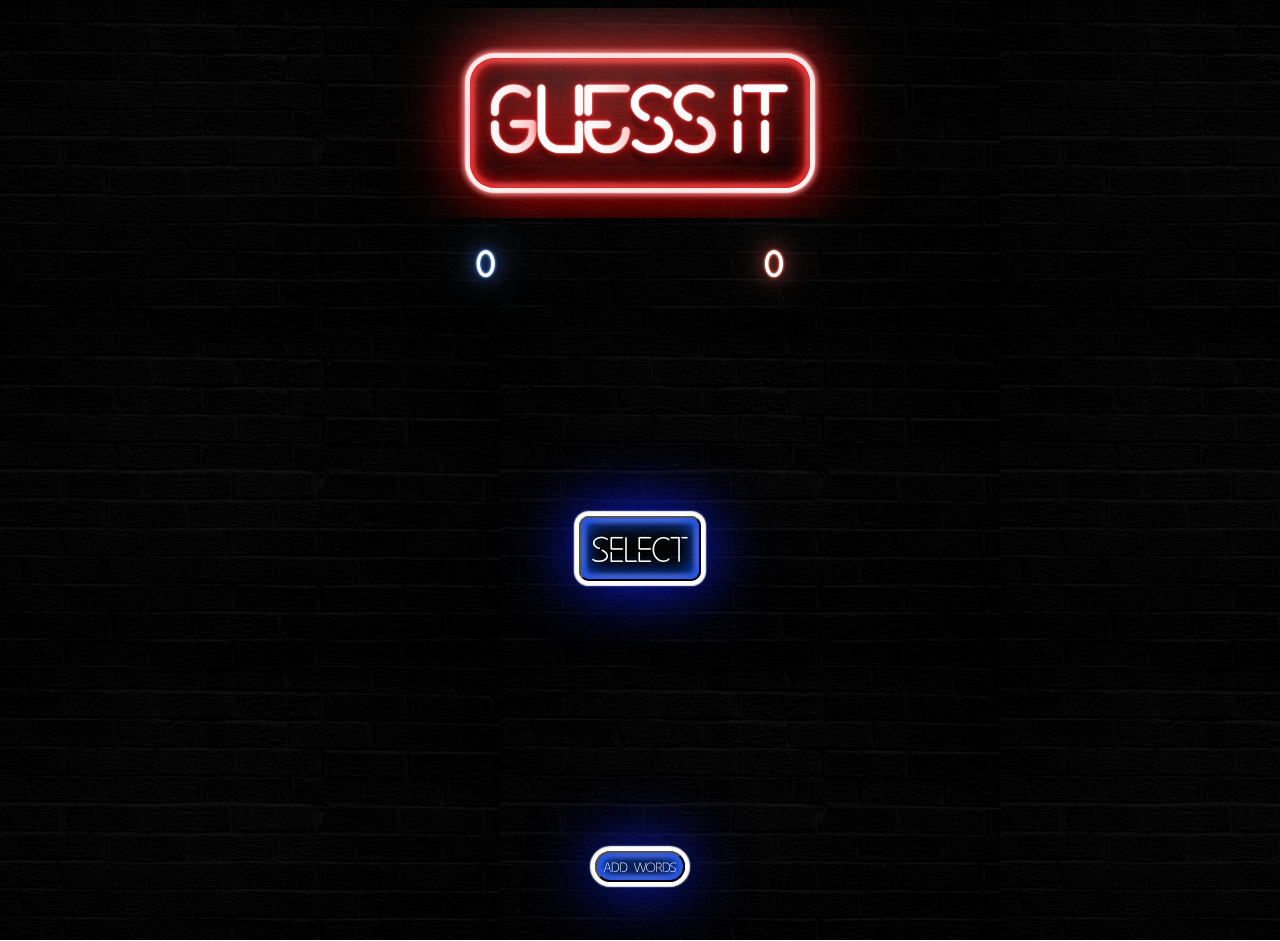
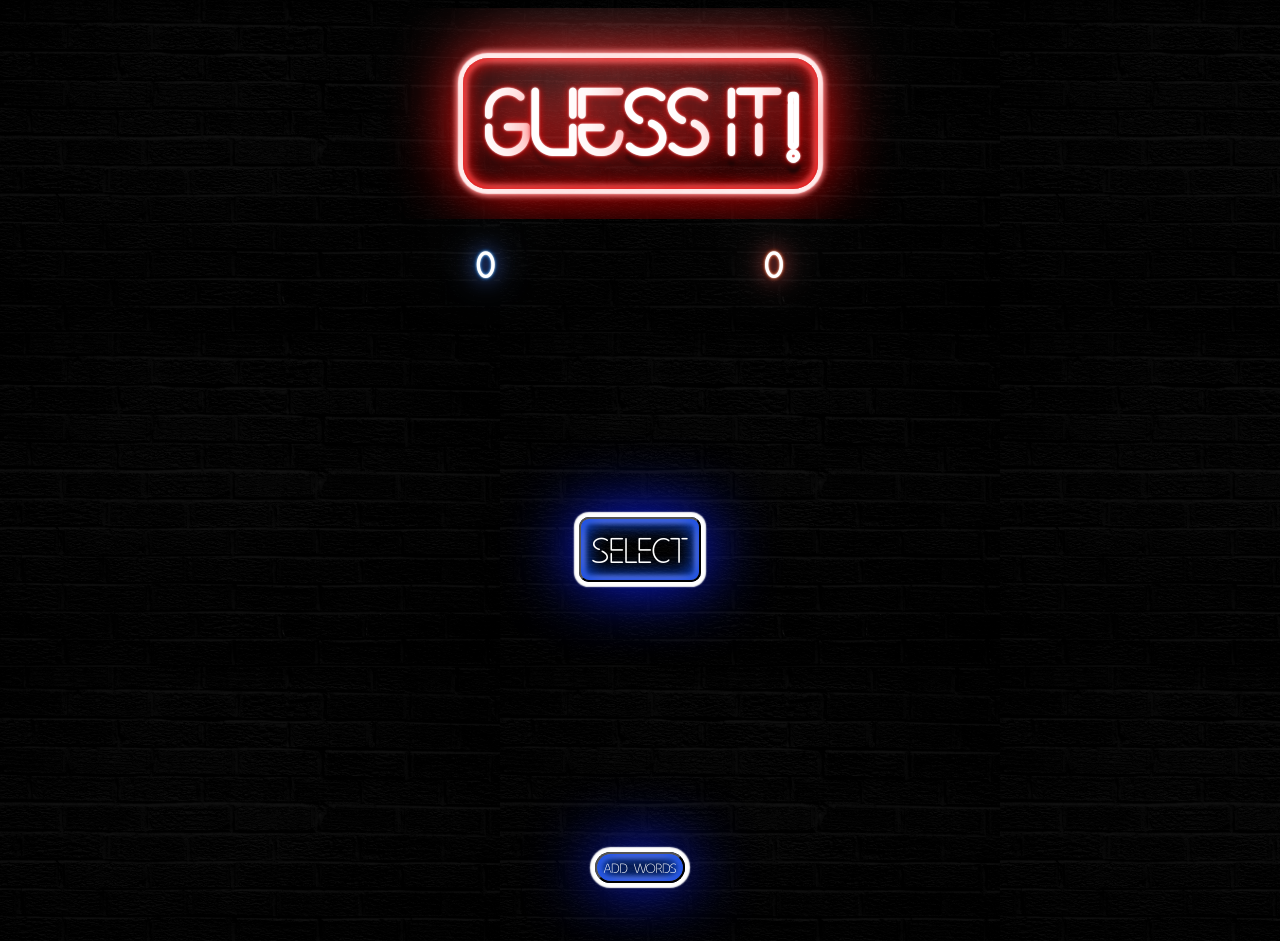
Before and after one commit to cDev-Creator/Catch-Phrase-Game, a plain HTML site: page index.html in a window 1280 px wide. Drawn offline with nearby package versions, Linux system fonts and the light colour scheme; a web font is replaced by a local one.

Commit message:
more sign tweaks

```diff
--- a/app.js
+++ b/app.js
@@ -30,7 +30,7 @@ const hiddenCategoryAdded = document.querySelector('.lists')
 const wordTemplate = document.getElementById('word-template')
 
 const countdown = document.getElementById('countdown')
-const timeoutSound = document.getElementById('timeout-sound')
+
 const scoreboard = document.querySelector('.scoreboard')
 
 const selectionButton = document.getElementById('selection-button')
@@ -398,6 +398,7 @@ const resetTimer = () => {
 
 const gameSound = document.getElementById("game-sound")
 const winSound = document.getElementById("win-sound")
+const timeoutSound = document.getElementById('timeout-sound')
 
 timeoutSound.src = "timeup.mp3"
 gameSound.src = "countdownLOUD.mp3"
--- a/index.html
+++ b/index.html
@@ -20,7 +20,7 @@
 
         <div class= logo-container>
             <div class="logo neon-border">
-                <b>g<span>ue</span>ss<span> it</span><span id="puncutation"></span></b></div>
+                <b>g<span>ue</span>ss<span> it</span><span id="puncutation">!</span></b></div>
             </div>
         </div>
 
--- a/styles.css
+++ b/styles.css
@@ -74,10 +74,12 @@ body {
     /* margin:20px; */
     width: 320px;
     height: 95px;
-    padding:10px;
+ /*    padding:10px; */
 
-    padding-top: 25px;
-
+    padding-top: 28px;
+    padding-left: 20px;
+    padding-right: 15px;
+    padding-bottom: 8px;
     margin-top: 50px;
     margin-bottom: 30px;
 
```
